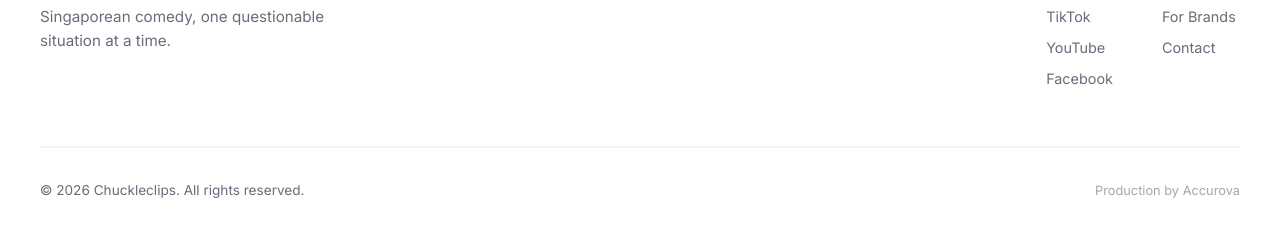
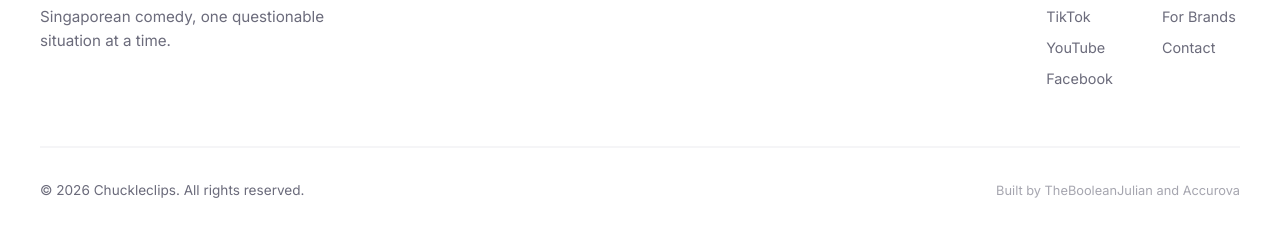
Before and after one commit to TheBooleanJulian/chuckleclips, a website: page public/index.html in a window 1280 px wide. Shown: the part 5050-5284 px from the top of the page. Drawn offline with Linux system fonts and the light colour scheme.

Commit message:
Update footer credit line

```diff
--- a/public/index.html
+++ b/public/index.html
@@ -1310,7 +1310,7 @@
 
         <div class="footer-bottom">
             <span>© 2026 Chuckleclips. All rights reserved.</span>
-            <span class="accurova-credit">Production by Accurova</span>
+            <span class="accurova-credit">Built by TheBooleanJulian and Accurova</span>
         </div>
     </footer>
 
```
